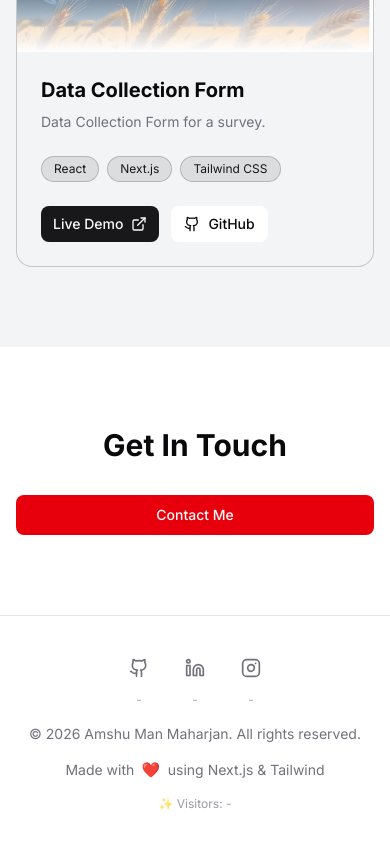
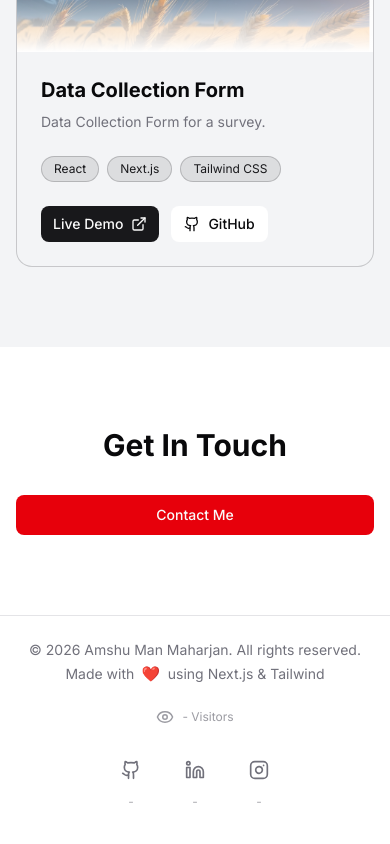
Before and after one commit to amshuman50/portfolio_amshu, a Next.js app: page / in a window 390 px wide. Shown: the part 3108-3952 px from the top of the page. Built offline with nearby package versions, Linux system fonts and the light colour scheme; no server answers.

Commit message:
flex-row for Desktop and flex col for mobile devices.

```diff
--- a/src/components/footer.tsx
+++ b/src/components/footer.tsx
@@ -2,8 +2,8 @@
 
 import { useEffect, useState } from 'react';
 import { Button } from "@/components/ui/button";
-// import { Github, Linkedin } from "lucide-react";
-import { Github, Linkedin, Instagram, Heart } from "lucide-react";
+// import { Github, Linkedin, Instagram, Heart, Eye } from "lucide-react";
+import { Github, Linkedin, Instagram, Eye } from "lucide-react";
 import { motion } from 'framer-motion';
 
 type SocialClicks = {
@@ -75,78 +75,16 @@ export function Footer() {
   };
 
   return (
-    <footer className="border-t bg-background/95 backdrop-blur supports-[backdrop-filter]:bg-background/60">
-      <div className="container flex flex-col items-center gap-4 py-8">
-        <div className="flex gap-4">
-          <div className="flex flex-col items-center">
-            <Button
-              variant="ghost"
-              size="icon"
-              asChild
-            >
-              <a
-                href="https://github.com/amshuman50"
-                target="_blank"
-                rel="noopener noreferrer"
-                className="text-muted-foreground hover:text-foreground"
-                onClick={() => handleSocialClick('github')}
-              >
-                <Github className="h-5 w-5" />
-              </a>
-            </Button>
-            <span className="text-xs text-muted-foreground/60 mt-1">
-              {socialClicks.github}
-            </span>
-          </div>
+    <footer className="border-t">
+      <div className="container flex flex-col md:flex-row items-center justify-between gap-6 p-6 md:p-8 text-center md:text-left">
 
-          <div className="flex flex-col items-center">
-            <Button
-              variant="ghost"
-              size="icon"
-              asChild
-            >
-              <a
-                href="https://www.linkedin.com/in/amshu-maharjan-0857032a8/"
-                target="_blank"
-                rel="noopener noreferrer"
-                className="text-muted-foreground hover:text-foreground"
-                onClick={() => handleSocialClick('linkedin')}
-              >
-                <Linkedin className="h-5 w-5" />
-              </a>
-            </Button>
-            <span className="text-xs text-muted-foreground/60 mt-1">
-              {socialClicks.linkedin}
-            </span>
-          </div>
+        {/* LEFT SECTION */}
+        <div className="flex flex-col items-center md:items-start">
+          <p className="text-sm text-muted-foreground">
+            © {new Date().getFullYear()} Amshu Man Maharjan. All rights reserved.
+          </p>
 
-          <div className="flex flex-col items-center">
-            <Button
-              variant="ghost"
-              size="icon"
-              asChild
-            >
-              <a
-                href="https://www.instagram.com/amshumaharjan/"
-                target="_blank"
-                rel="noopener noreferrer"
-                className="text-muted-foreground hover:text-foreground"
-                onClick={() => handleSocialClick('instagram')}
-              >
-                <Instagram className="h-5 w-5" />
-              </a>
-            </Button>
-            <span className="text-xs text-muted-foreground/60 mt-1">
-              {socialClicks.instagram}
-            </span>
-          </div>
-        </div>
-
-        <p className="text-sm text-muted-foreground">
-          © {new Date().getFullYear()} Amshu Man Maharjan. All rights reserved.
-        </p>
-
-          <div className="flex items-center gap-2 text-sm text-muted-foreground">
+          <div className="flex items-center gap-2 text-sm text-muted-foreground mt-1">
             <span>Made with</span>
             <motion.div
               animate={{ scale: [1, 1.2, 1] }}
@@ -157,9 +95,55 @@ export function Footer() {
             </motion.div>
             <span>using Next.js & Tailwind</span>
           </div>
-        <p className="text-xs text-muted-foreground/70">
-          ✨ Visitors: {visitors}
-        </p>
+        </div>
+
+        {/* MIDDLE (VISITORS) */}
+        <div className="flex items-center gap-2 text-xs text-muted-foreground/70">
+          <Eye size={18} />
+          <span>{visitors} Visitors</span>
+        </div>
+
+        {/* RIGHT SECTION (SOCIALS) */}
+        <div className="flex items-center gap-6">
+          {[
+            {
+              icon: Github,
+              link: "https://github.com/amshuman50",
+              key: "github",
+              count: socialClicks.github,
+            },
+            {
+              icon: Linkedin,
+              link: "https://www.linkedin.com/in/amshu-maharjan-0857032a8/",
+              key: "linkedin",
+              count: socialClicks.linkedin,
+            },
+            {
+              icon: Instagram,
+              link: "https://www.instagram.com/amshumaharjan/",
+              key: "instagram",
+              count: socialClicks.instagram,
+            },
+          ].map(({ icon: Icon, link, key, count }) => (
+            <div key={key} className="flex flex-col items-center">
+              <Button variant="ghost" size="icon" asChild>
+                <a
+                  href={link}
+                  target="_blank"
+                  rel="noopener noreferrer"
+                  className="text-muted-foreground hover:text-foreground transition"
+                  onClick={() => handleSocialClick(key as any)}
+                >
+                  <Icon className="h-5 w-5" />
+                </a>
+              </Button>
+              <span className="text-xs text-muted-foreground/60 mt-1">
+                {count}
+              </span>
+            </div>
+          ))}
+        </div>
+
       </div>
     </footer>
   );
```
